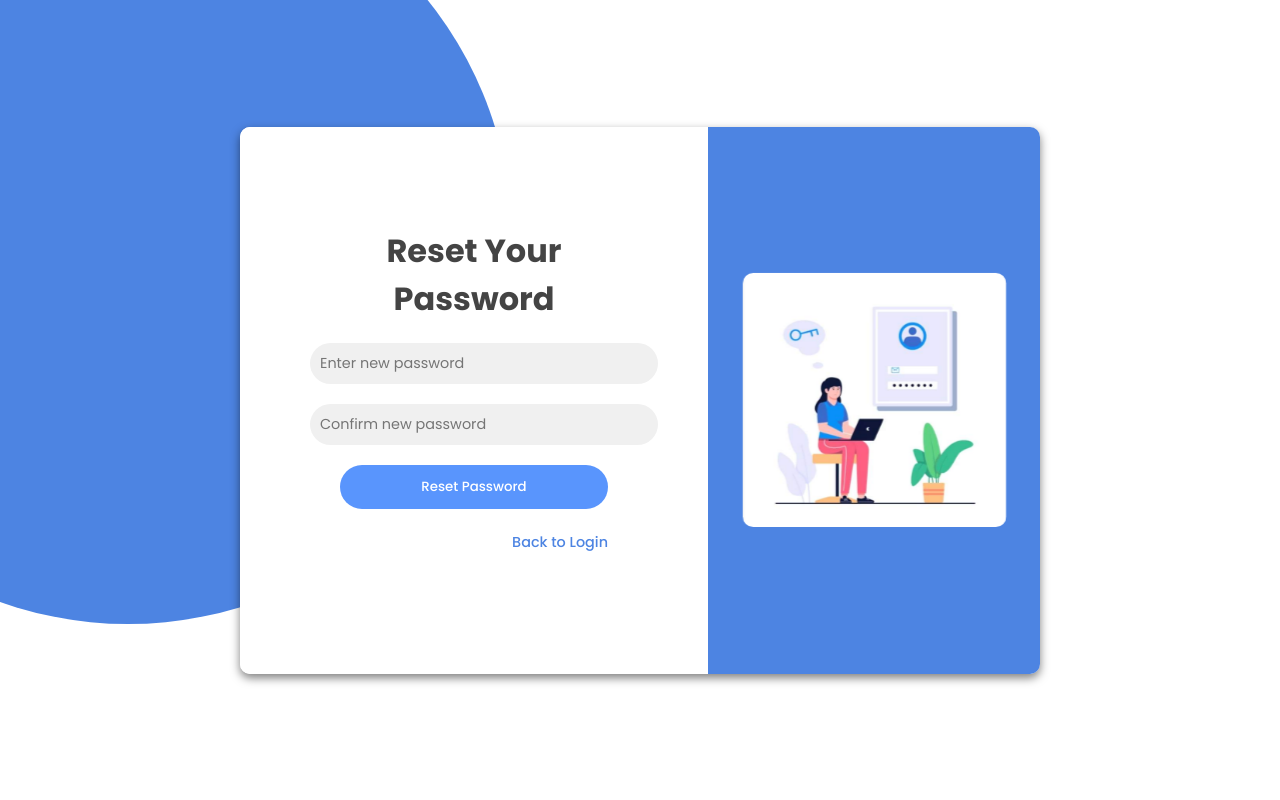
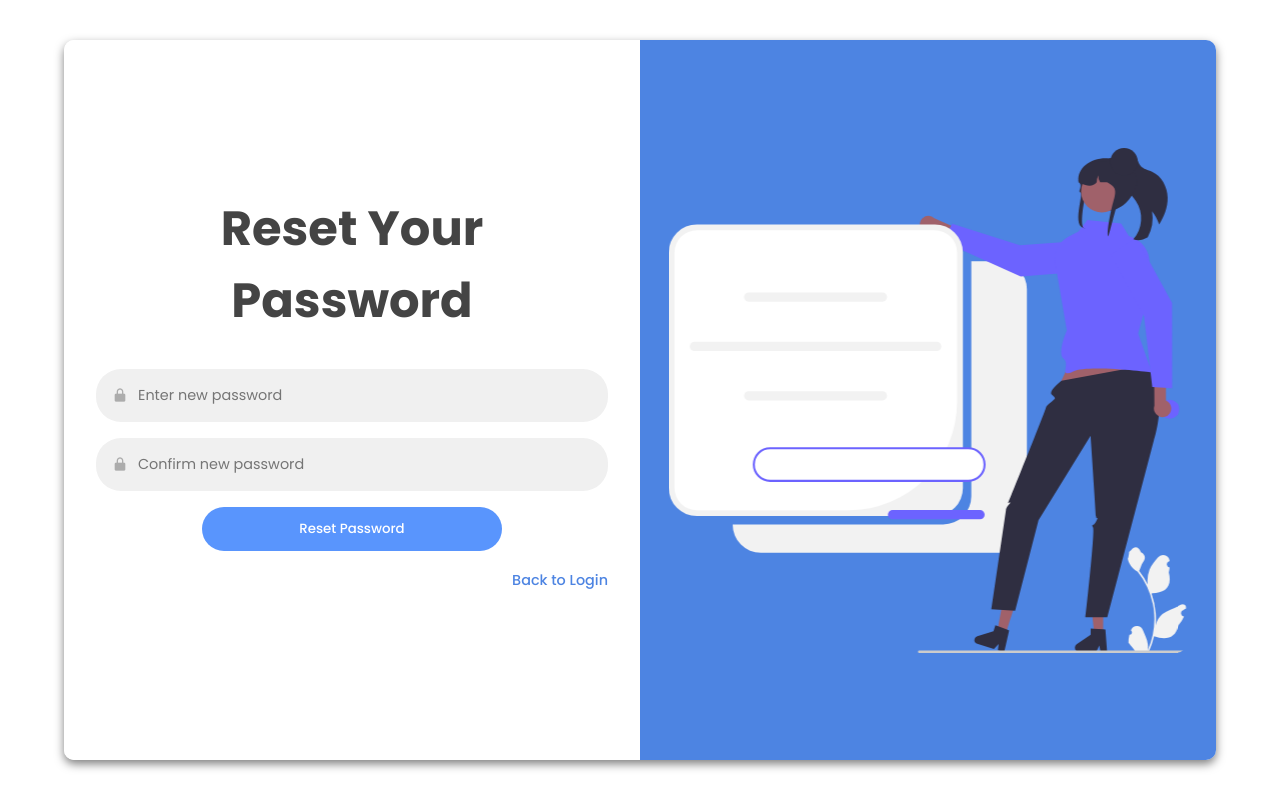
Before and after one commit to Savierash/FetchChill, a PHP site: page /reset_password.php in a window 1280 px wide. Run offline with PHP 8.4, Linux system fonts and the light colour scheme.

Commit message:
update css for signin,fogot and reset password

```diff
--- a/forgot_password.php
+++ b/forgot_password.php
@@ -83,7 +83,7 @@ $conn->close();
         </div>
 
         <div class="classright">
-            <img src="img/pic15.jpg" class="image" alt="Forgot Password Illustration" />
+            <img src="img/undraw_forgot-password_odai.svg" class="image" alt="Forgot Password Illustration" />
         </div>
     </div>
 </div>
--- a/index.php
+++ b/index.php
@@ -29,7 +29,7 @@ function showError($error) {
                     <form action="signin.php" method="POST" class="sign-in-form">
                         <h2 class="title">Sign in</h2>
 
-                    <!--error message-->
+                        <!-- Error message -->
                         <?= showError($error['signin']) ?>
 
                         <div class="input-field">
@@ -57,7 +57,6 @@ function showError($error) {
         </div>
     </div>
 
-
     <script src="script.js"></script>
 </body>
 </html>
--- a/reset_password.php
+++ b/reset_password.php
@@ -59,12 +59,14 @@ $conn->close();
                 <h2 class="title">Reset Your Password</h2>
 
                 <!-- New Password Field -->
-                <div class="input-field">
+                <div class="input-fields">
+                    <i class='bx bxs-lock-alt'></i>
                     <input type="password" name="new_password" placeholder="Enter new password" required />
                 </div>
 
                 <!-- Confirm Password Field -->
-                <div class="input-field">
+                <div class="input-fields">
+                    <i class='bx bxs-lock-alt'></i>
                     <input type="password" name="confirm_password" placeholder="Confirm new password" required />
                 </div>
 
@@ -77,7 +79,7 @@ $conn->close();
         </div>
 
         <div class="classright">
-            <img src="img/pic16.jpg" class="image" alt="Reset Password Illustration" />
+            <img src="img/undraw_my-password_iyga.svg" class="image" alt="Reset Password Illustration" />
         </div>
     </div>
 </div>
--- a/style.css
+++ b/style.css
@@ -13,35 +13,16 @@ input {
 
 body {
   position: relative;
-}
-
-body::before {
-  content: "";
-  position: absolute;
-  top: -30vw;
-  left: -20vw;
-  width: 60vw;
-  height: 60vw;
-  background-color: #4d84e2;
-  border-radius: 50%;
-  z-index: 1;
-  animation: slideIn 2s ease-out forwards;
-}
-
-@keyframes slideIn {
-  from {
-    transform: translate(0, 0);
-  }
-  to {
-    transform: translate(0, 30vh); /* Move down by 30% of the viewport height */
-  }
+  overflow: hidden; /* Prevent scrolling */
 }
 
 .container {
   display: flex;
-  position: relative;
-  width: 100%;
-  min-height: 100vh;
+  position: fixed;
+  top: 0;
+  left: 0;
+  width: 100vw;
+  height: 100vh;
   background-color: #ffffff;
   justify-content: center;
   align-items: center;
@@ -58,8 +40,9 @@ body::before {
 .signin-signup {
   position: relative;
   display: flex;
-  width: 80%;
-  max-width: 800px;
+  width: 90%;
+  max-width: 1200px;
+  height: 90%;
   background: #fff;
   box-shadow: 0px 4px 10px rgba(0, 0, 0, 0.5);
   border-radius: 10px;
@@ -72,37 +55,33 @@ body::before {
 .classleft,
 .classright {
   flex: 1;
-  padding: 100px;
+  display: flex;
+  justify-content: center;
+  align-items: center;
+  padding: 2rem;
 }
 
 .classleft {
   background: #fff;
   text-align: center;
-  display: flex;
   flex-direction: column;
-  justify-content: center;
-  align-items: center;
 }
 
 .classright {
   background-color: #4d84e2;
-  display: flex;
-  justify-content: center;
-  align-items: center;
   transform: translateX(100%);
   animation: slideInRight 1s ease-out forwards;
   transition: transform 0.5s ease-out;
 }
 
 .classright .image {
-  max-width: 190%;
+  max-width: 100%;
   height: auto;
   border-radius: 10px;
   opacity: 0;
   animation: fadeIn 1s ease-out 0.5s forwards;
   transform: scale(1.05);
 }
-
 
 @keyframes fadeIn {
   from {
@@ -127,16 +106,18 @@ body::before {
 @keyframes slideInRight {
   from {
     transform: translateX(100%);
+  opacity: 0;
   }
   to {
     transform: translateX(0);
+    opacity: 1;
   }
 }
 
 .title {
-  font-size: 2rem;
+  font-size: 3rem;
   color: #444;
-  margin-bottom: 10px;
+  margin-bottom: 2rem;
   animation: fadeIn 0.5s ease-out;
 }
 
@@ -144,13 +125,12 @@ body::before {
   display: flex;
   align-items: center;
   background-color: #f0f0f0;
-  margin: 20px 0;
-  padding: 10px;
+  margin: 1rem 0;
+  padding: 1rem;
   border-radius: 25px;
   transition: all 0.3s ease-in-out;
-  width: 130%;
-  max-width: 400px;
-  margin-left: -30px;
+  width: 500px;
+  max-width: none;
 }
 
 .input-field:hover {
@@ -173,6 +153,38 @@ body::before {
   font-weight: 400;
 }
 
+.input-fields {
+  display: flex;
+  align-items: center;
+  background-color: #f0f0f0;
+  margin: 1rem 0;
+  padding: 1rem;
+  border-radius: 25px;
+  transition: all 0.3s ease-in-out;
+  width: 100%;
+  max-width: none;
+}
+
+.input-fields:hover {
+  background-color: #e4e4e4;
+  transform: scale(1.02);
+}
+
+.input-fields i {
+  margin-right: 10px;
+  color: #acacac;
+}
+
+.input-fields input {
+  border: none;
+  background: none;
+  outline: none;
+  flex: 1;
+  font-size: 0.9rem;
+  color: #333;
+  font-weight: 400;
+}
+
 .btn {
   width: 100%;
   background-color: #5995fd;
@@ -184,7 +196,7 @@ body::before {
   font-weight: 500;
   cursor: pointer;
   transition: 0.3s ease-in-out;
-  max-width: 400px;
+  max-width: 300px;
 }
 
 .btn:hover {
@@ -195,7 +207,7 @@ body::before {
 .forgot-password,
 .back-to-login {
   text-align: right;
-  margin: 20px 0;
+  margin: 1rem 0;
 }
 
 .forgot-password a,
```
Also changed, not shown: other parts of style.css (+31 -8 lines). Lines whose indentation alone changed are shown as unchanged.
